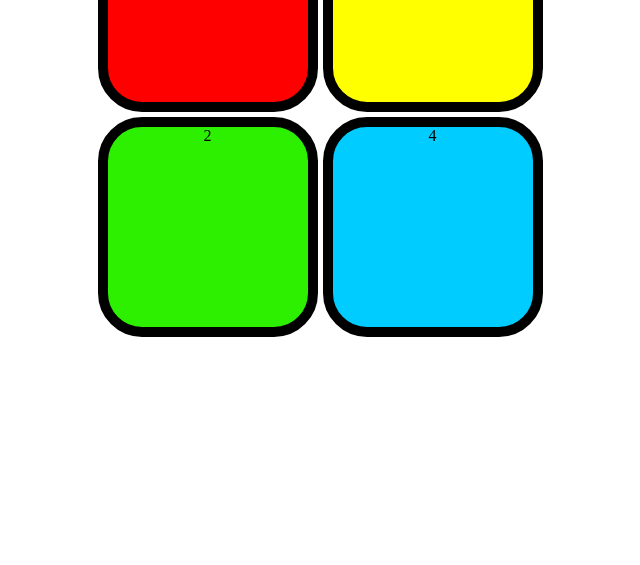
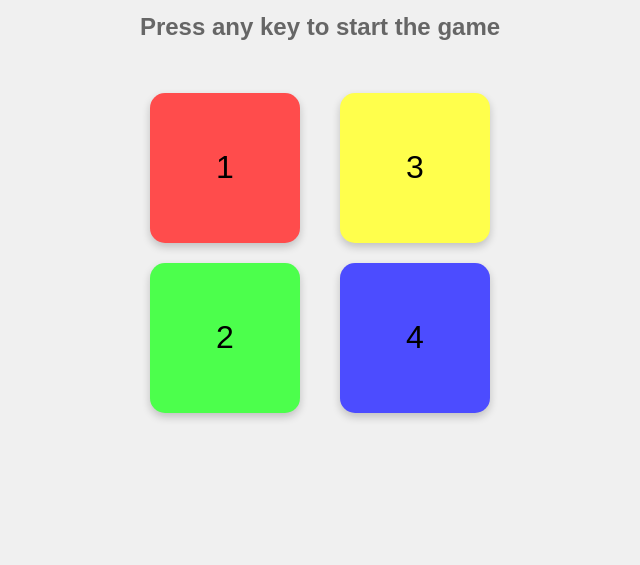
Before and after one commit to mursaleen-18/SimonGame, a plain HTML site: page index.html in a window 1280 px wide. Shown: the part 235-800 px from the top of the page, without its empty margins (320-960 px from the left). Drawn offline with Linux system fonts and the light colour scheme.

Commit message:
some minor changes

```diff
--- a/style.css
+++ b/style.css
@@ -1,4 +1,4 @@
-body{
+/* body{
     text-align: center;
 }
 
@@ -37,4 +37,93 @@ body{
 }
 .userFlash{
     background-color: white;
+} */
+
+/* ================================== */
+
+body {
+    text-align: center;
+    font-family: 'Arial', sans-serif;
+    background-color: #f0f0f0;
+    margin: 0;
+    padding: 0;
+    display: flex;
+    flex-direction: column;
+    justify-content: center;
+    align-items: center;
+    height: 100vh;
 }
+
+h1 {
+    font-size: 3rem;
+    margin-bottom: 0.5rem;
+    color: #333;
+}
+
+h2 {
+    font-size: 1.5rem;
+    margin-bottom: 2rem;
+    color: #666;
+}
+
+.btn-container {
+    display: grid;
+    grid-template-columns: repeat(2, 1fr);
+    gap: 0px; /* Increased gap between boxes */
+    justify-content: center; /* Center the grid within the container */
+}
+
+.btn {
+    height: 150px;
+    width: 150px;
+    border: none;
+    margin: 20px;
+    border-radius: 15px;
+    box-shadow: 0 4px 8px rgba(0, 0, 0, 0.2);
+    cursor: pointer;
+    transition: transform 0.2s, box-shadow 0.2s;
+    display: flex;
+    justify-content: center; /* Center the numbers horizontally */
+    align-items: center; /* Center the numbers vertically */
+    font-size: 2rem; /* Adjust font size for better visibility */
+    color: #000000; /* White color for numbers */
+}
+
+.btn:active {
+    transform: scale(0.95);
+    box-shadow: 0 2px 4px rgba(0, 0, 0, 0.2);
+}
+
+.red {
+    background-color: #ff4c4c;
+}
+
+.green {
+    background-color: #4cff4c;
+}
+
+.yellow {
+    background-color: #ffff4c;
+}
+
+.blue {
+    background-color: #4c4cff;
+}
+
+.flash {
+    animation: flash 0.25s;
+}
+
+.userFlash {
+    animation: userFlash 0.25s;
+}
+
+@keyframes flash {
+    0% { background-color: white; }
+    100% { background-color: inherit; }
+}
+
+@keyframes userFlash {
+    0% { background-color: black; }
+    100% { background-color: inherit; }
+}
```
